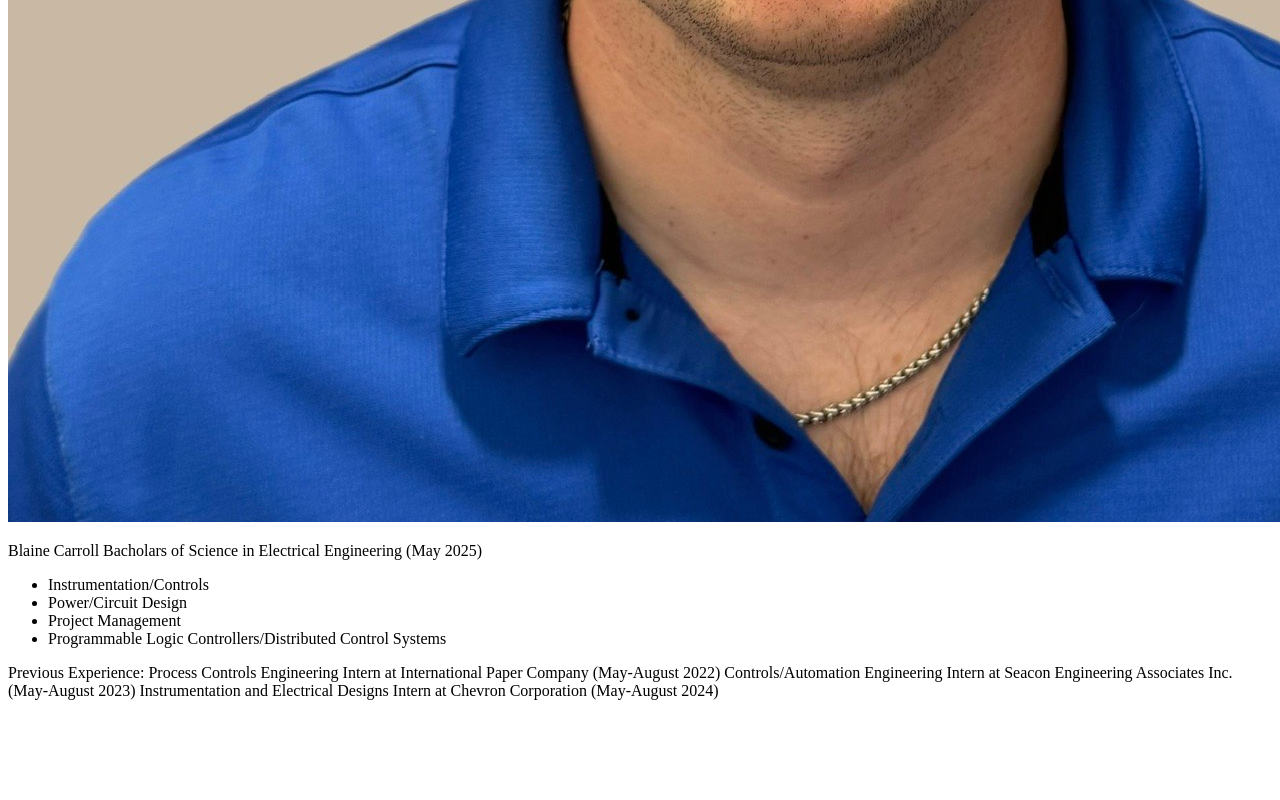
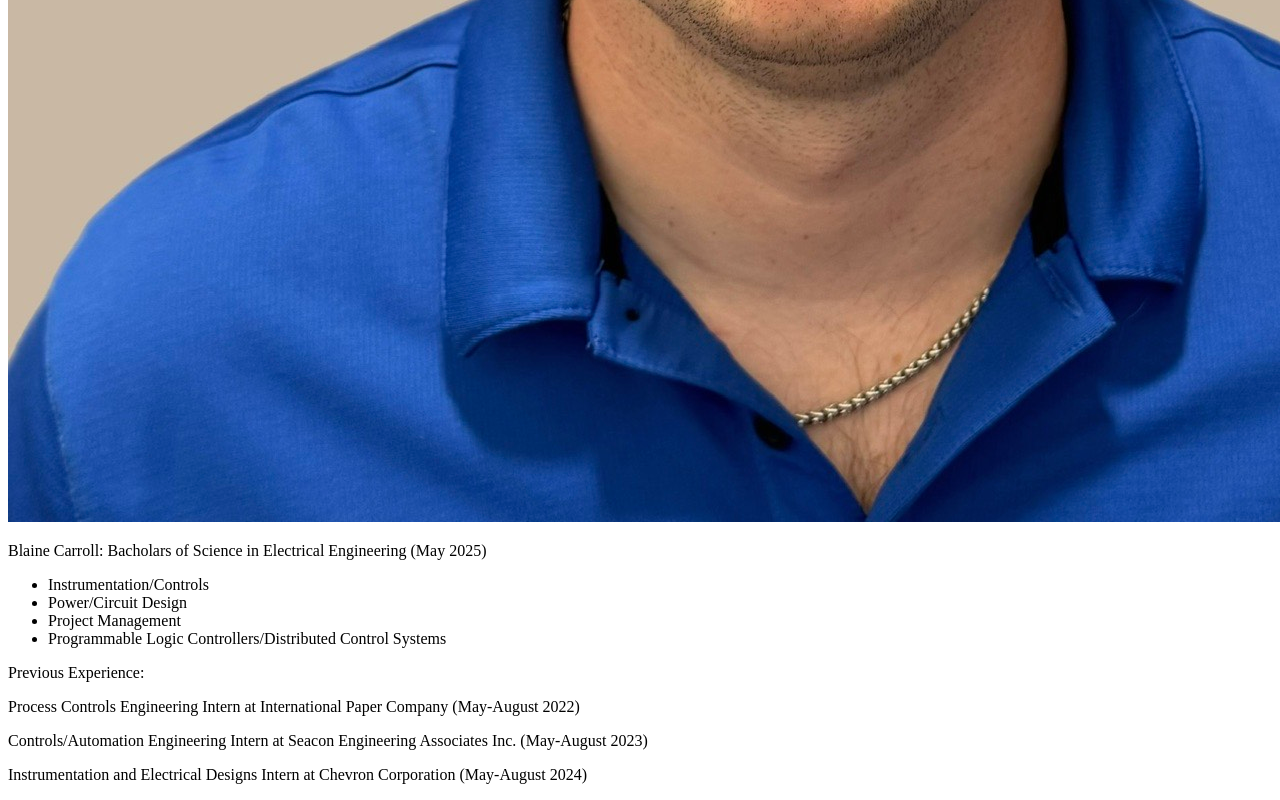
Before and after one commit to Bmcarroll32/digital-resume, a plain HTML site: page index.html in a window 1280 px wide. Shown: the part 1526-2326 px from the top of the page. Before the commit the page ends 2242 px from the top, so only its background shows below. Drawn offline with Linux system fonts and the light colour scheme.

Commit message:
Added Index.html

```diff
--- a/index.html
+++ b/index.html
@@ -8,7 +8,7 @@
 <body>
   <h1>Blaine Carroll's Digital Resume</h1>
     <img src="images/headshotbcarroll.JPG" alt="Blaine Carroll headshot" />
-  <p>                    Blaine Carroll
+  <p>                    Blaine Carroll:
     Bacholars of Science in Electrical Engineering (May 2025)
   </p>
   <ul>
@@ -18,10 +18,10 @@
     <li>Programmable Logic Controllers/Distributed Control Systems</li>
   </ul>
 
-  <p>Previous Experience:
-        Process Controls Engineering Intern at International Paper Company (May-August 2022)
-        Controls/Automation Engineering Intern at Seacon Engineering Associates Inc. (May-August 2023)
-        Instrumentation and Electrical Designs Intern at Chevron Corporation (May-August 2024)</p>
+  <p>Previous Experience:</p>
+        <p>Process Controls Engineering Intern at International Paper Company (May-August 2022)</p>
+        <p>Controls/Automation Engineering Intern at Seacon Engineering Associates Inc. (May-August 2023)</p>
+        <p>Instrumentation and Electrical Designs Intern at Chevron Corporation (May-August 2024)</p>
 
 </body>
 </html>
```
